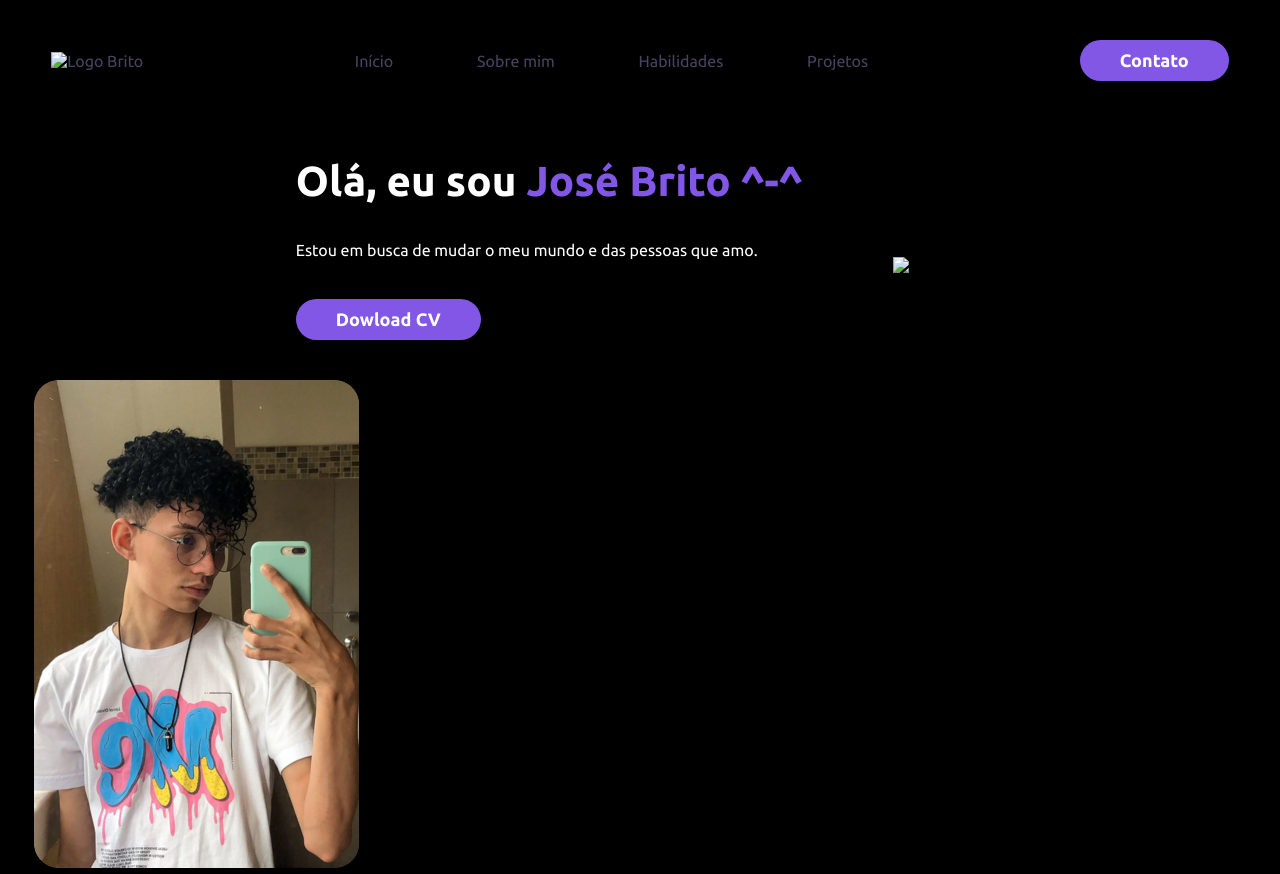
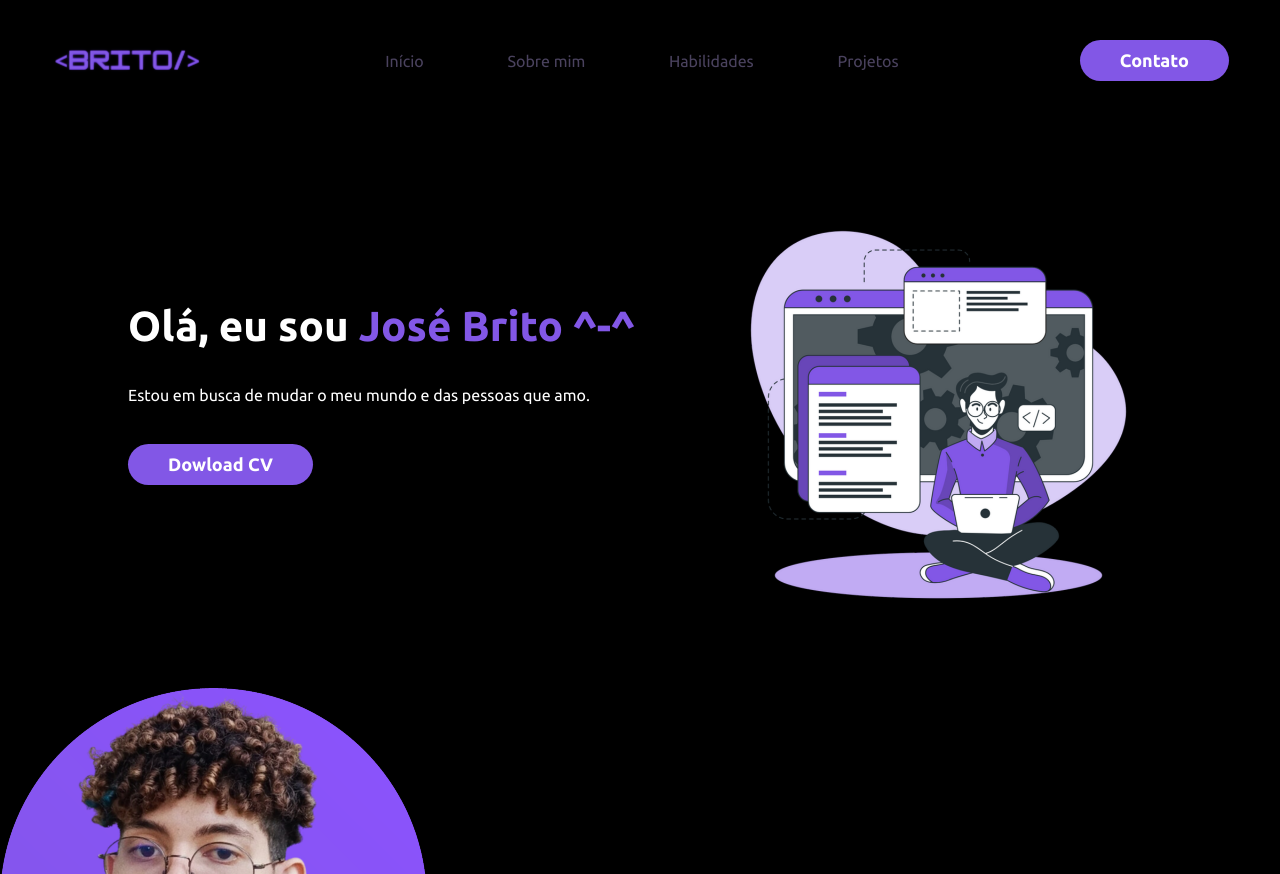
Before and after one commit to JoseBrittoo/portfolio, a plain HTML site: page index.html in a window 1280 px wide. Shown: the top 874 px of the page. Drawn offline with Linux system fonts and the light colour scheme.

Commit message:
Ajustes de imagens

```diff
--- a/index.html
+++ b/index.html
@@ -17,7 +17,7 @@
         <div class="interface"><!--para limitar as laterias do site-->
             <div class="logo">
                 <a href="#">
-                    <img src="images/6.png" alt="Logo Brito">
+                    <img src="images/logo.png" alt="Logo Brito">
                 </a>
             </div><!--logo-->
 
@@ -55,7 +55,8 @@
                     </div><!--txt-topo-site-->
 
                     <div class="img-topo-site">
-                        <img src="images/3.png" alt="Apenas eu">
+                        <a href="https://storyset.com/work"></a>
+                        <img src="images/tp2.png" alt="Apenas eu">
                     </div><!--img.topo-site-->
                 </div> <!--flex-->
             </div><!--interface-->
@@ -65,13 +66,14 @@
             <div class="interface">
                 <div class="flex">
                     <div class="img-sobre">
-                        <img src="images/eu_sobre.png" alt="eu">
-                    </div><!--img-sobre-->
-
+                        <img src="images/eu_topo.png" alt="eu">
+                    </div>
                     <div class="txt-sobre">
+                        <h2 class="text-small">Um pouco sobre mim</h2>
                         <h2>Muito Prazer, <span>sou José Brito.</span></h2>
-                        <p></p>
-
+                        <p>Sou graduando em Licenciatura em Computação pela Universidade do Estado do Amazonas, ainda estou me encontrando nesse vasto mundo do desenvolvimento, mas estou no caminho para me tornar um desenvolvedor Full Stack.</p>
+                        <p>Tenho um grande atrativo pela área de engenharia de software, design e ciência de dados. </p>
+                        <p>Atualmante faço estágio onde desenvolvo soluções utilizando Postgresql, Python, Power Bi, Linux e Dbeaver.</p>
                     </div><!--txt-sobre-->
                 </div><!--flex-->
             </div> <!--interface-->
```
Also changed, not shown: images/tp.png (added), images/tp2.png (added).
